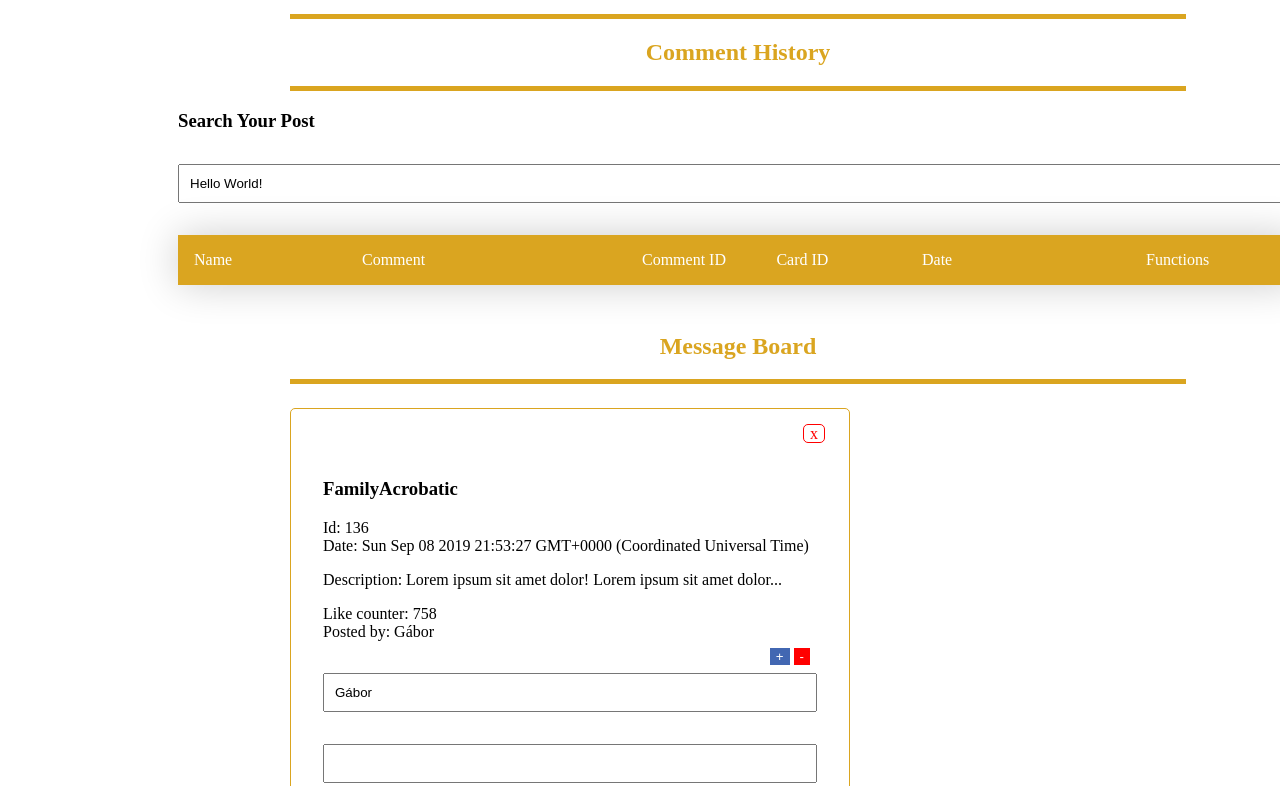
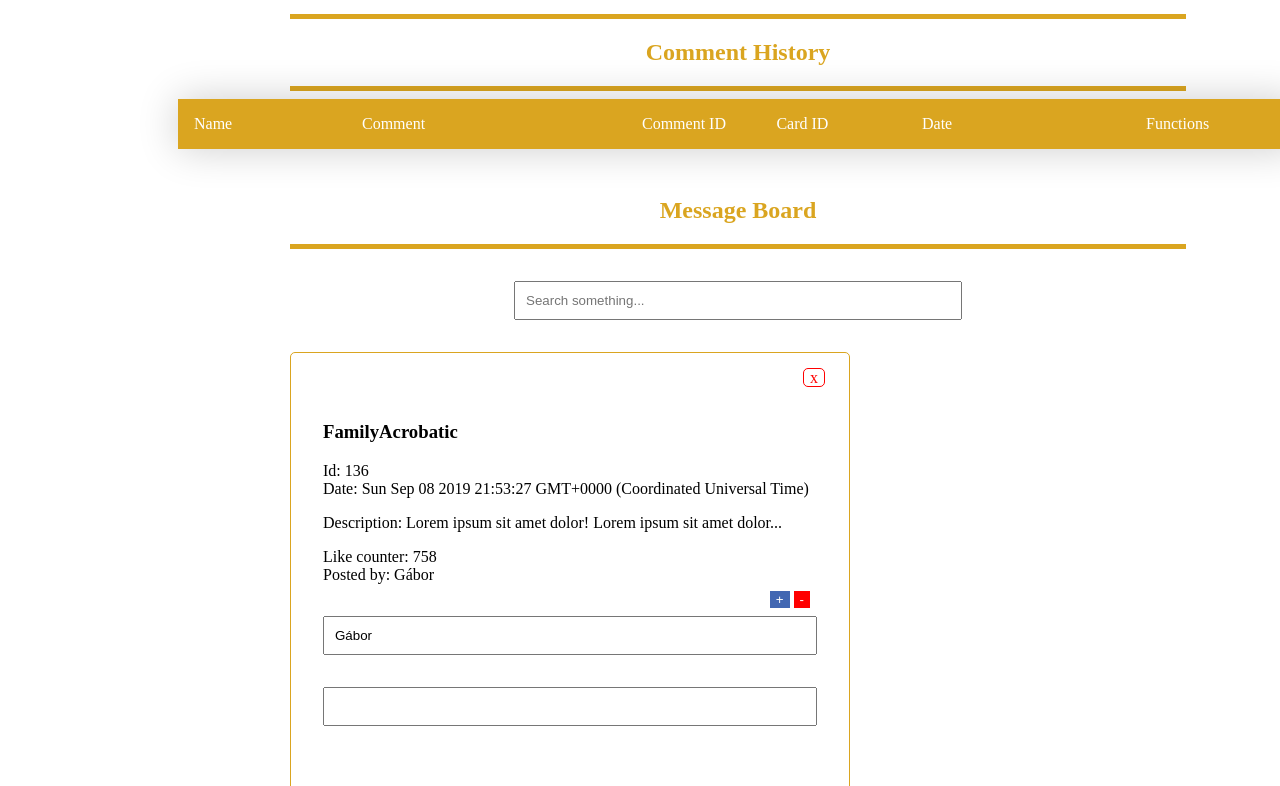
Before and after one commit to Zsena/testproject-angular, an Angular app: page / in a window 1280 px wide. Shown: the part 1434-2220 px from the top of the page. Built offline with nearby package versions, Linux system fonts and the light colour scheme.

Commit message:
Search field id, name hightlighted

```diff
--- a/src/app/test1/test1.component.html
+++ b/src/app/test1/test1.component.html
@@ -50,8 +50,6 @@
         <hr>
         <h2>Comment History</h2>
         <hr>
-        <h3>Search Your Post</h3>
-        <input class="form-control" [(ngModel)] = "title" type="text">
       </div>
     <div class="Rtable Rtable--5cols Rtable--collapse card-body">
       <div class="Rtable-row Rtable-row--head">
@@ -101,9 +99,12 @@
   <div class="main message-board">
     <div class="wrapper card-wrapper">
         <h2>Message Board</h2>
-
         <hr>
-        <div class="card" *ngFor="let data of posts">
+        <div class="form-group">
+            <input class="form-control search" type="text" placeholder="Search something..." [(ngModel)] = "search" (keydown.enter)="onKeySearch()">
+            <p *ngIf="searchMessage">No results matched your search! Please try again!</p>
+        </div>
+        <div class="card" *ngFor="let data of posts" [class.highlighted] = "data.isHighlighted">
           <span class="delete-btn" (click)="deletePosts(data)">x</span>
           <div class="card-header">
             <h3 [title]="data.title">
--- a/src/app/test1/test1.component.scss
+++ b/src/app/test1/test1.component.scss
@@ -231,10 +231,16 @@ hr {
 
 .facebook-message-board {
   .main.message-board {
+    .search {
+      width: 40%;
+    }
     .card {
       display: block;
       width: 50%;
       margin: 1.5rem 7rem;
+      &.highlighted {
+        background-color: $gold;
+      }
       .delete-btn {
         right: -30rem;
       }
--- a/src/app/test1/test1.component.ts
+++ b/src/app/test1/test1.component.ts
@@ -27,7 +27,7 @@ export class Test1Component implements OnInit {
   public historyArray: Array<HistoryData> = new Array<HistoryData>();
 
   public posts: Array<MessageBoard> = new Array<MessageBoard>();
-  public name: string = "Zsena";
+  public search: any = null;
 
   constructor() {
 
@@ -102,14 +102,14 @@ export class Test1Component implements OnInit {
     let comment: CommentData = new CommentData (card.name, card.input, this.randomLikeNumber());
 
     card.comments.push(comment); //onkey metódus, ami a comments array-be ami CommetData osztály a tipusa, hozzáad, felépít egy új CommentData objektumot,
-                                                                  // ami kettő propertyt vár a kártyán lévő névinput és input //ezekkel azonosítom a html-be
+    // ami kettő propertyt vár a kártyán lévő névinput és input //ezekkel azonosítom a html-be
     card.input = null; //miután bepusholtam az adatokat utána nullázom a comment inputját
 
     this.historyArray.push(new HistoryData (comment, card.id, new Date()));
   }
 
   public findIndex(id:number):number { //id paraméter, aminek a típusa legyen szám
-    return this.cardArray.findIndex(card => card.id == id); //a cardról honnan tudja azt hogy ez itt most egy CardDetails lesz? -----
+    return this.cardArray.findIndex(card => card.id == id);
     /* for(let i = 0; i<this.cardArray.length; i++){ // ez ugyanaz mint a findIndex
       if(this.cardArray[i].id == id){
         return i;
@@ -197,6 +197,23 @@ export class Test1Component implements OnInit {
     return name;
   }
 
+  public messageBoardHighlighted(messageBoardData: MessageBoard) {
+
+  }
+
+
+  public onKeySearch () {
+    let messageBoardId = this.posts.find(messageDatas => messageDatas.id == this.search);
+    let messageBoardName = this.posts.find(messageDatas => messageDatas.name == this.search);
+
+    if(messageBoardId) {
+      messageBoardId.isHighlighted = !messageBoardId.isHighlighted;
+    }
+    if (messageBoardName) {
+      messageBoardName.isHighlighted = !messageBoardName.isHighlighted;
+    }
+  }
+
 }
 
 export class CardDetails {
@@ -218,7 +235,7 @@ export class HistoryData {
 }
 
 export class MessageBoard {
-  constructor (public id: number, public created: Date, public postTitle: string, public name: string, public numLikes: number, public text: string ) {
+  constructor (public id: number, public created: Date, public postTitle: string, public name: string, public numLikes: number, public text: string, public isHighlighted: boolean = false ) {
 
   }
 }
```
